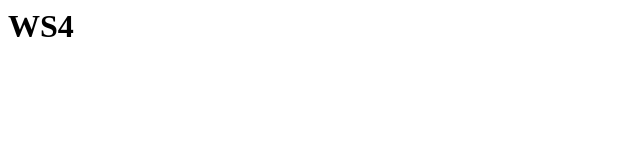
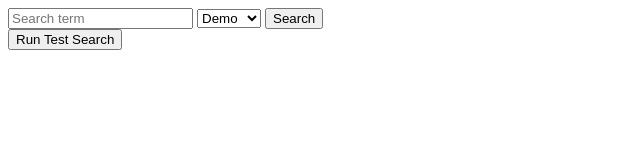
Before and after one commit to asiego/WS4-Express-Route-Form, a website: page :docs/index.html in a window 1280 px wide. Shown: the whole page, without its empty margins (0-640 px from the left). Drawn offline with Linux system fonts and the light colour scheme.

Commit message:
html update

```diff
--- a/:docs/index.html
+++ b/:docs/index.html
@@ -1,4 +1,23 @@
-<h1>WS4</h1>
+<!DOCTYPE html>
+<html>
+<head>
+  <meta charset="UTF-8" />
+  <meta name="viewport" content="width=device-width, initial-scale=1.0" />
+  <title>WS4</title>
+</head>
+<body>
+
+<form method="POST" action="/search">
+  <input name="q" placeholder="Search term" required>
+  <select name="src">
+    <option value="demo">Demo</option>
+    <option value="GitHub">GitHub</option>
+  </select>
+  <button>Search</button>
+</form>
+
+<button onclick="runSearch('phone')">Run Test Search</button>
+<pre id="results"></pre>
 
 <script>
 const API_BASE = "https://ws4-express-route-form-1.onrender.com/";
@@ -13,4 +32,7 @@ async function runSearch(term) {
 
   console.log(data);
 }
-</script>
+  </script>
+
+</body>
+</html>
```
Also changed, not shown: 1 other file.
